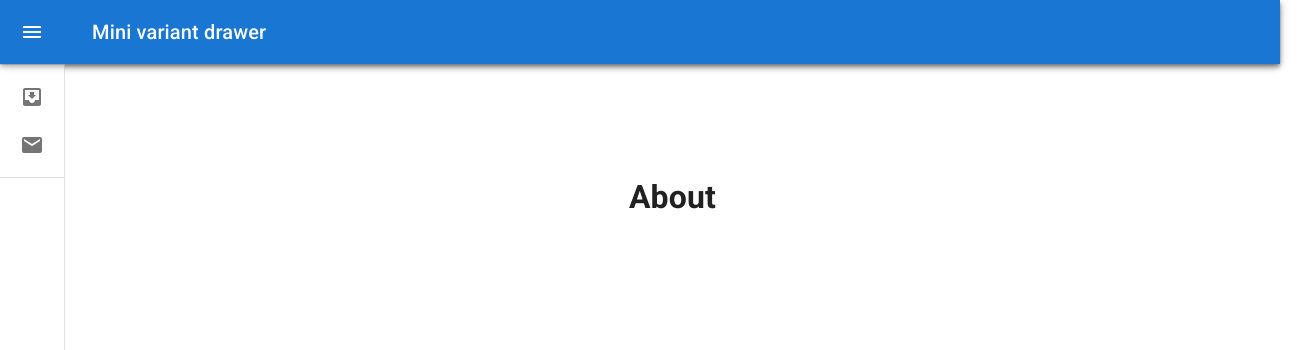
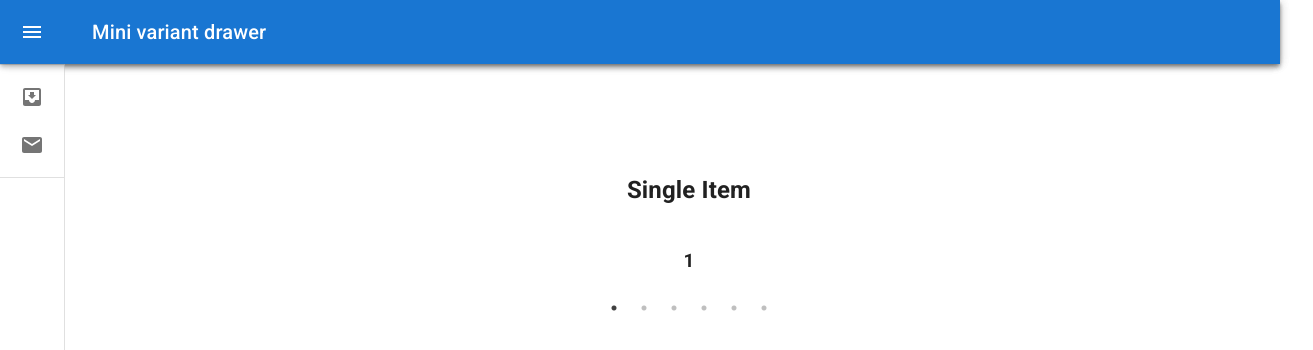
Before and after one commit to tiendunggg99/tiendung99.Ecommerce.Client, a React (Create React App) app: page /about in a window 1280 px wide. Shown: the top 350 px of the page, 1313 px wide, since content can reach past the window. Built offline with nearby package versions, Linux system fonts and the light colour scheme.

Commit message:
add ReactSlideShow ver1.0

```diff
--- a/package.json
+++ b/package.json
@@ -20,6 +20,7 @@
     "react-dom": "^18.2.0",
     "react-router-dom": "^6.3.0",
     "react-scripts": "5.0.1",
+    "react-slick": "^0.29.0",
     "sass": "^1.54.8",
     "styled-components": "^5.3.5",
     "typescript": "^4.8.2",
@@ -48,5 +49,8 @@
       "last 1 firefox version",
       "last 1 safari version"
     ]
+  },
+  "devDependencies": {
+    "@types/react-slick": "^0.23.10"
   }
 }
--- a/public/index.html
+++ b/public/index.html
@@ -24,7 +24,6 @@
     -->
   <link rel="stylesheet" href="https://fonts.googleapis.com/css?family=Roboto:300,400,500,700&display=swap" />
   <link rel="stylesheet" href="https://fonts.googleapis.com/icon?family=Material+Icons" />
-
   <title>tiendung99.Ecommerce.Client</title>
 </head>
 
--- /dev/null
+++ b/src/components/SlideShow/SlideShow.scss
@@ -0,0 +1,2 @@
+@import url("https://cdnjs.cloudflare.com/ajax/libs/slick-carousel/1.6.0/slick.min.css");
+@import url("https://cdnjs.cloudflare.com/ajax/libs/slick-carousel/1.6.0/slick-theme.min.css");
--- /dev/null
+++ b/src/components/SlideShow/SlideShow.tsx
@@ -0,0 +1,40 @@
+import React, { Component } from "react";
+import Slider from "react-slick";
+import "./SlideShow.scss";
+
+export default class SlideShow extends Component {
+  render() {
+    const settings = {
+      dots: true,
+      infinite: true,
+      speed: 500,
+      slidesToShow: 1,
+      slidesToScroll: 1,
+    };
+    return (
+      <div>
+        <h2> Single Item</h2>
+        <Slider {...settings}>
+          <div>
+            <h3>1</h3>
+          </div>
+          <div>
+            <h3>2</h3>
+          </div>
+          <div>
+            <h3>3</h3>
+          </div>
+          <div>
+            <h3>4</h3>
+          </div>
+          <div>
+            <h3>5</h3>
+          </div>
+          <div>
+            <h3>6</h3>
+          </div>
+        </Slider>
+      </div>
+    );
+  }
+}
--- a/src/pages/About/About.tsx
+++ b/src/pages/About/About.tsx
@@ -1,5 +1,7 @@
+import SlideShow from "../../components/SlideShow/SlideShow";
+
 function About() {
-    return ( <h1>About</h1> );
+  return <SlideShow />;
 }
 
 export default About;
```
Also changed, not shown: 1 other file (tests, documents, lock files or other folders).
